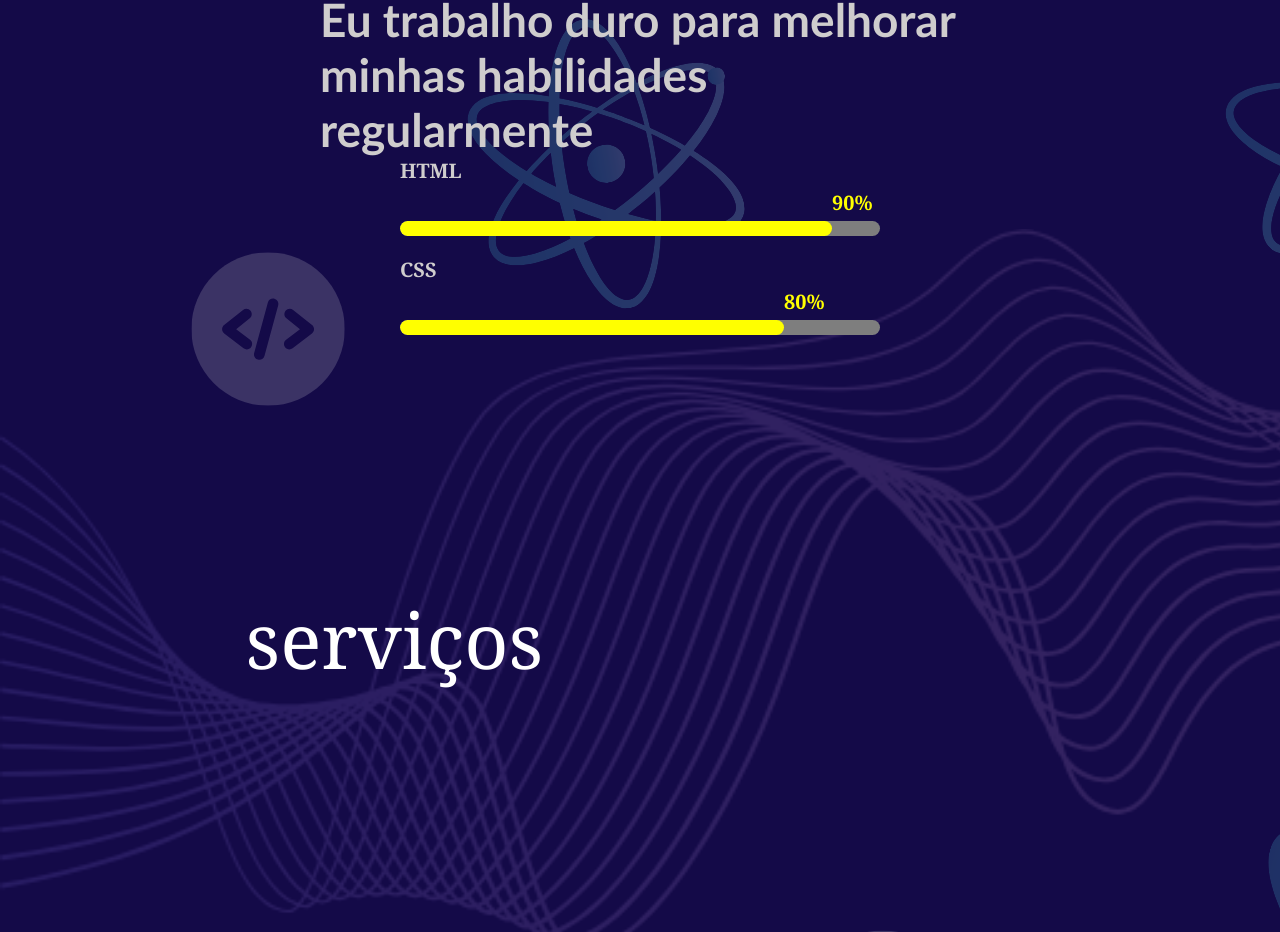
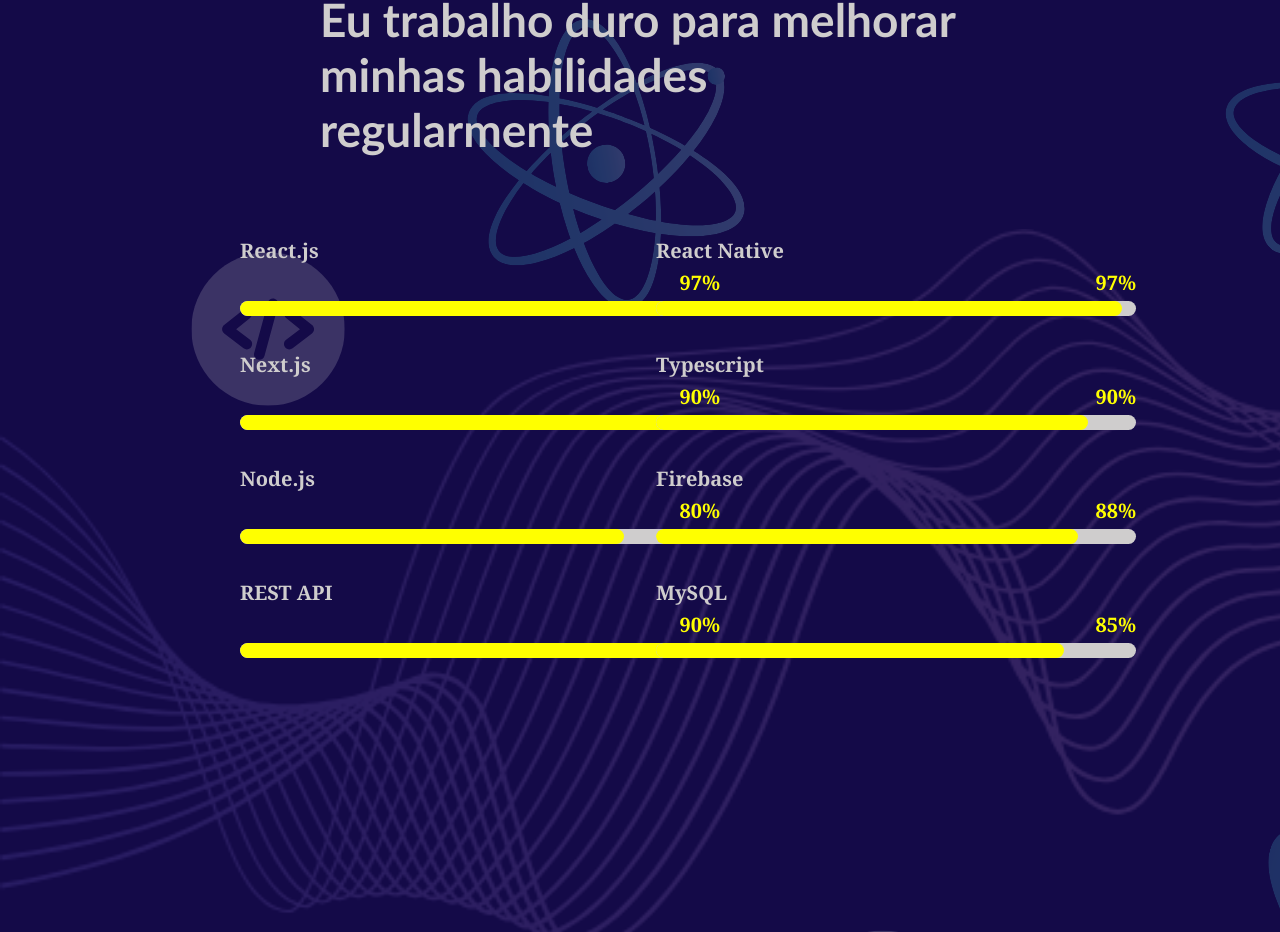
Before and after one commit to LucasPereira9/personalPortfolio, a Next.js app: page /en in a window 1280 px wide. Shown: the part 2608-3540 px from the top of the page. Built offline with nearby package versions, Linux system fonts and the light colour scheme.

Commit message:
feat: style finished

```diff
--- a/src/app/[locale]/page.module.css
+++ b/src/app/[locale]/page.module.css
@@ -81,3 +81,16 @@
     font-family: 'Trebuchet MS', 'Lucida Sans Unicode', 'Lucida Grande', 'Lucida Sans', Arial, sans-serif;
     max-width: 80vh;
 }
+.skills_content {
+    margin-left: 30vh;
+    margin-right: 30vh;
+    margin-top: 10vh;
+    display: flex;
+    flex-wrap: wrap;
+    justify-content: space-between;
+  }
+
+  .skills_content > div {
+    width: 48%;
+    margin-bottom: 15px;
+  }
--- a/src/app/[locale]/page.tsx
+++ b/src/app/[locale]/page.tsx
@@ -5,7 +5,7 @@ import Header from '@/components/header';
 import AnimatedContainer from '@/components/animatedContainer';
 import PrimaryButton from '@/components/primaryButton';
 import { useTranslations } from 'next-intl';
-import { Abilities } from '@/utils';
+import { Abilities, Skills } from '@/utils';
 import Ability from '@/components/ability';
 import About from '@/components/about';
 import React from 'react';
@@ -20,6 +20,11 @@ export default function Index() {
     <AnimatedContainer key={index}>
        <Ability icon={item.icon} title={item.title} description={item.description} />
     </AnimatedContainer>
+));
+const SkillsOptions = Skills.map((item, index) => (
+    <div key={index}>
+      <Skill title={item.title} level={item.level} />
+    </div>
 ));
 
   const handleScrollToSection = (id: string) => {
@@ -67,9 +72,8 @@ export default function Index() {
       <div className={styles.skills_container}>
             <h1 className={styles.skill_title}>HABILIDADES</h1>
             <h3 className={styles.skill_subtitle}>Eu trabalho duro para melhorar minhas habilidades regularmente</h3>
-            <div>
-              <Skill title="HTML" level={90} />
-              <Skill title="CSS" level={80} />
+            <div className={styles.skills_content}>
+                {SkillsOptions}
             </div>
       </div>
       <div style={{height: '50vh'}} id='services' className={styles.personal_info_container}>
--- a/src/components/skill/index.tsx
+++ b/src/components/skill/index.tsx
@@ -5,21 +5,31 @@ import { useInView } from 'react-intersection-observer';
 import { ISkillProps } from './skill.structure';
 
 const Skill = (props: ISkillProps) => {
-    const { ref, inView } = useInView({ triggerOnce: false });
+    const { ref, inView } = useInView({ triggerOnce: true });
+
+
     const springProps = useSpring({
       width: inView ? `${props.level}%` : '0%',
       from: { width: '0%' },
-      config: { duration: 1500 }
+      config: { duration: 2000 }
     });
     const percentageStyle = useSpring({
-        paddingLeft: inView ? `${props.level}%` : '0%',
-        from: { left: '0%' },
-        config: { duration: 1500 }
+        textAlign: inView ? 'right' : 'left',
+        width: inView ? '60vh' : '0vh',
+        from: { textAlign: 'left', width: '0vh' },
+        config: { duration: 2000 }
       });
+      const titleStyle = useSpring({
+          opacity: inView ? 1 : 0,
+          from: { opacity: 0 },
+          config: { duration: 1200 }
+        });
 
   return (
     <div className={styles.skill} ref={ref}>
+        <animated.div style={titleStyle}>
             <h3>{props.title}</h3>
+        </animated.div>
         <animated.div className={styles.percentage} style={percentageStyle}>
             <h3 className={styles.percentage_number}>{props.level}%</h3>
         </animated.div>
--- a/src/components/skill/skill.module.css
+++ b/src/components/skill/skill.module.css
@@ -7,12 +7,13 @@
   }
   .percentage {
     left: 0;
+    position: relative;
   }
   .percentage_number {
     color: #FFFF00;
   }
   .skill_bar {
-    background-color: #7e7e7e;
+    background-color: #cfcdcd;
     height: 15px;
     border-radius: 10px;
     overflow: hidden;
--- a/src/utils.ts
+++ b/src/utils.ts
@@ -79,7 +79,35 @@ export const secondComplement = [
 
 export const Skills = [
     {
-        title: '',
-        level: 0
+        title: 'React.js',
+        level: 97
+    },
+    {
+        title: 'React Native',
+        level: 97
+    },
+    {
+        title: 'Next.js',
+        level: 90
+    },
+    {
+        title: 'Typescript',
+        level: 90
+    },
+    {
+        title: 'Node.js',
+        level: 80
+    },
+    {
+        title: 'Firebase',
+        level: 88
+    },
+    {
+        title: 'REST API',
+        level: 90
+    },
+    {
+        title: 'MySQL',
+        level: 85
     }
 ]
```
